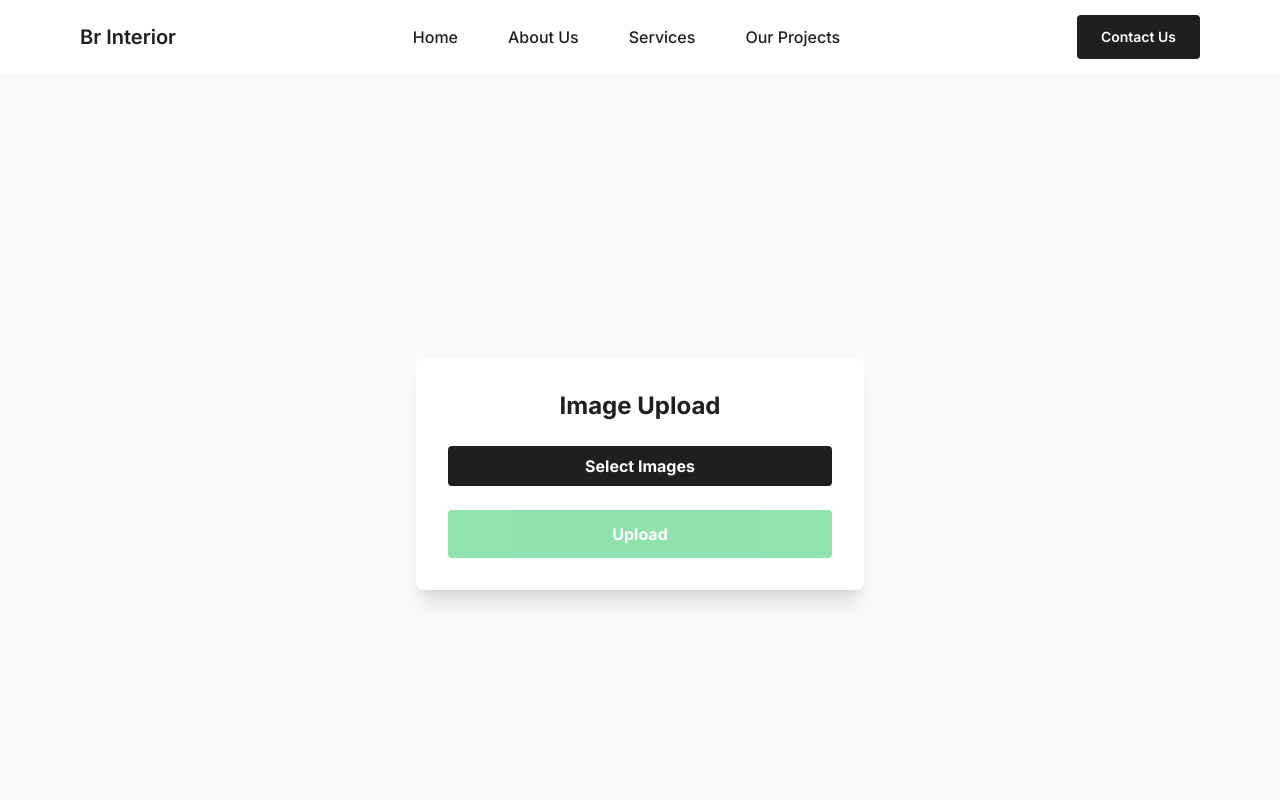
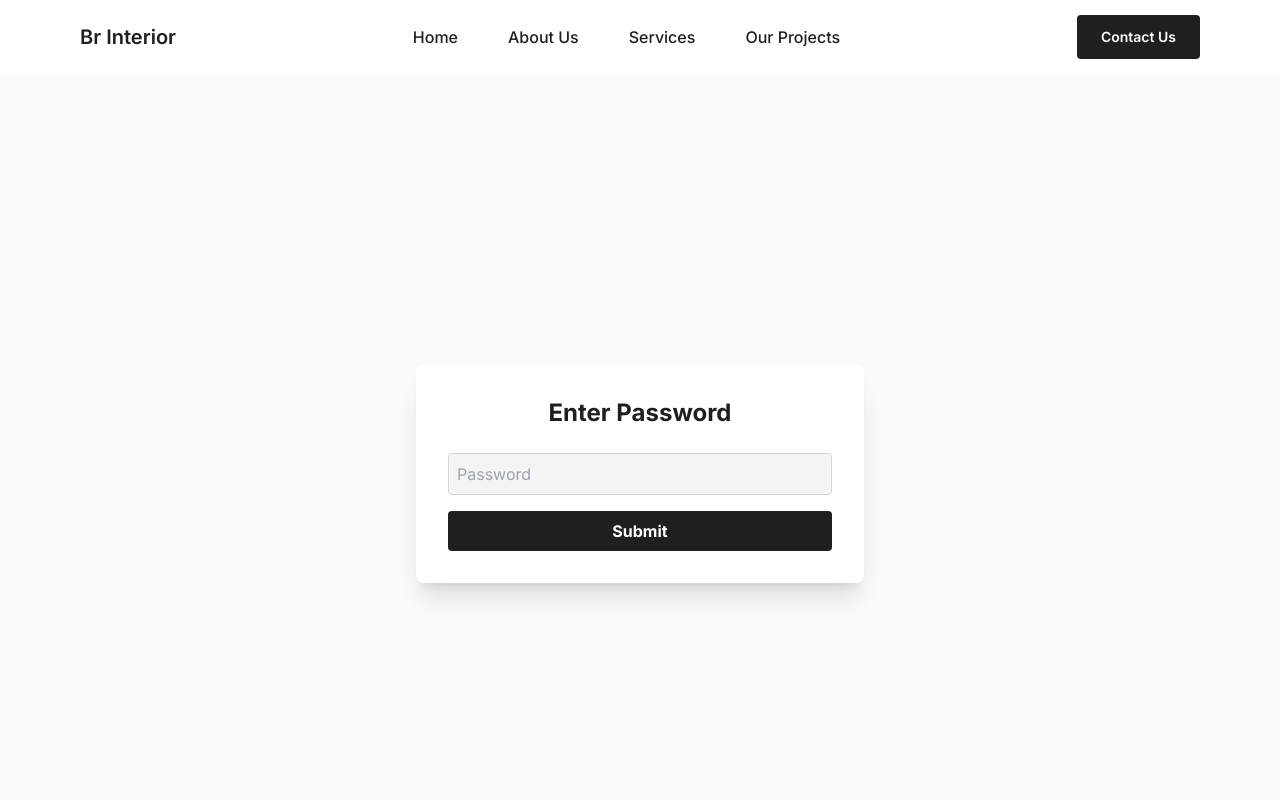
Before and after one commit to Sirajudeen-kb/interior, a Next.js app: page /upload in a window 1280 px wide. Shown: the top 800 px of the page. Built offline with nearby package versions, Linux system fonts and the light colour scheme.

Commit message:
Password protecting upload page (Hardcode)

```diff
--- /dev/null
+++ b/app/Components/PasswordProtection.tsx
@@ -0,0 +1,57 @@
+"use client";
+import { useState } from "react";
+import Swal from "sweetalert2";
+
+const PasswordProtection = ({ children }: { children: React.ReactNode }) => {
+  const [isAuthenticated, setIsAuthenticated] = useState(false);
+  const [password, setPassword] = useState("");
+
+  const correctPassword = "Curdrice@64"; // Replace with your password
+
+  const handlePasswordSubmit = (e: React.FormEvent) => {
+    e.preventDefault();
+    if (password === correctPassword) {
+      setIsAuthenticated(true);
+    } else {
+      Swal.fire({
+        title: "Error!",
+        text: "Incorrect password. Please try again.",
+        icon: "error",
+        confirmButtonText: "OK",
+      });
+      setPassword("");
+    }
+  };
+
+  return isAuthenticated ? (
+    <>{children}</>
+  ) : (
+    <div className="min-h-screen flex items-center justify-center bg-gray-50 p-4">
+      <div className="w-full max-w-md bg-white rounded-lg shadow-xl overflow-hidden">
+        <div className="p-6 sm:p-8">
+          <h2 className="text-2xl font-bold mb-6 text-center text-[#1F1F1F]">
+            Enter Password
+          </h2>
+          <form onSubmit={handlePasswordSubmit}>
+            <input
+              type="password"
+              value={password}
+              onChange={(e) => setPassword(e.target.value)}
+              className="w-full bg-gray-100 rounded border border-gray-300 p-2 mb-4"
+              placeholder="Password"
+              required
+            />
+            <button
+              type="submit"
+              className="w-full bg-[#1F1F1F] hover:bg-[#444444] text-white font-bold py-2 px-4 rounded focus:outline-none focus:shadow-outline transition duration-300"
+            >
+              Submit
+            </button>
+          </form>
+        </div>
+      </div>
+    </div>
+  );
+};
+
+export default PasswordProtection;
--- a/app/upload/page.tsx
+++ b/app/upload/page.tsx
@@ -2,6 +2,7 @@
 import { useState, useRef, useCallback } from "react";
 import axios from "axios";
 import Swal from "sweetalert2";
+import PasswordProtection from "../Components/PasswordProtection"; // Adjust the import path as necessary
 
 const ImageUpload = () => {
   const [images, setImages] = useState<{ file: File; preview: string }[]>([]);
@@ -73,6 +74,7 @@ const ImageUpload = () => {
   };
 
   return (
+    <PasswordProtection>
       <div className="min-h-screen flex items-center justify-center bg-gray-50 p-4">
         <div className="w-full max-w-md bg-white rounded-lg shadow-xl overflow-hidden">
           <div className="p-6 sm:p-8">
@@ -133,6 +135,7 @@ const ImageUpload = () => {
           </div>
         </div>
       </div>
+    </PasswordProtection>
   );
 };
 
```
Lines whose indentation alone changed are shown as unchanged.
